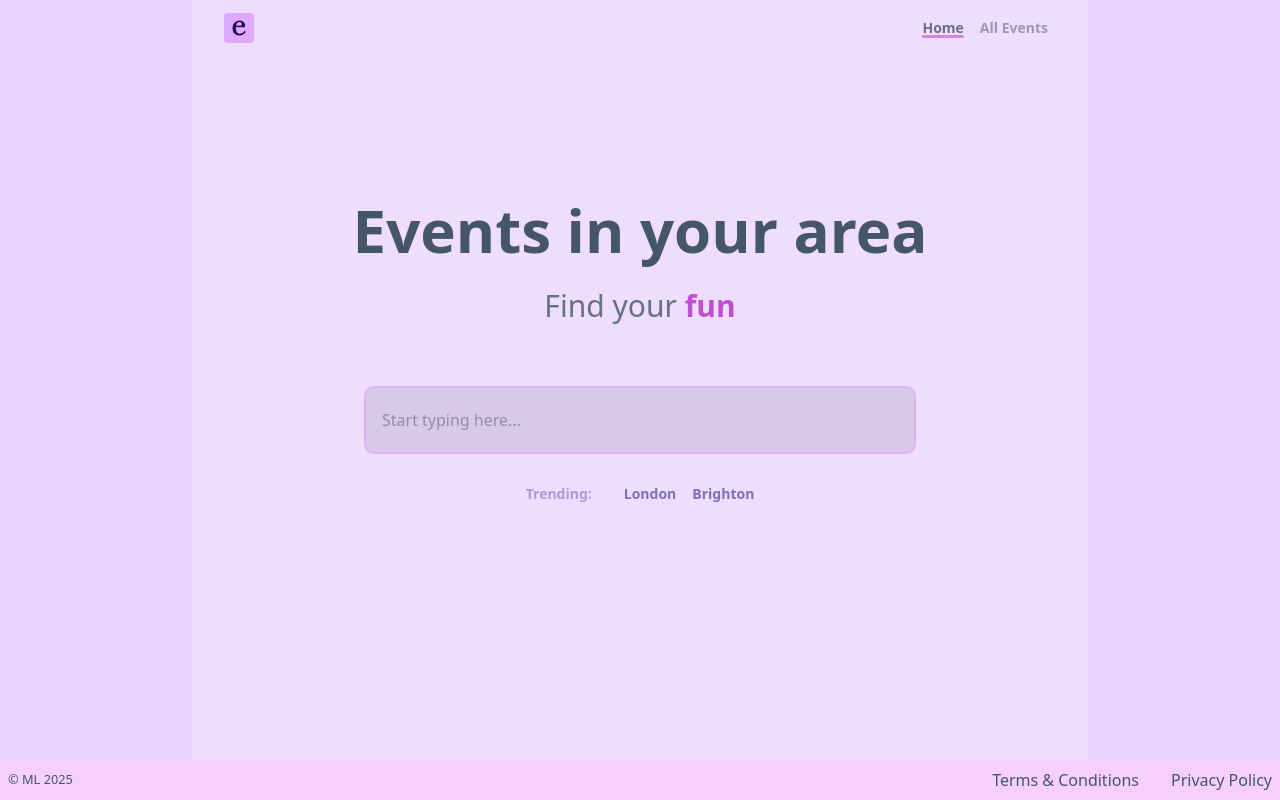
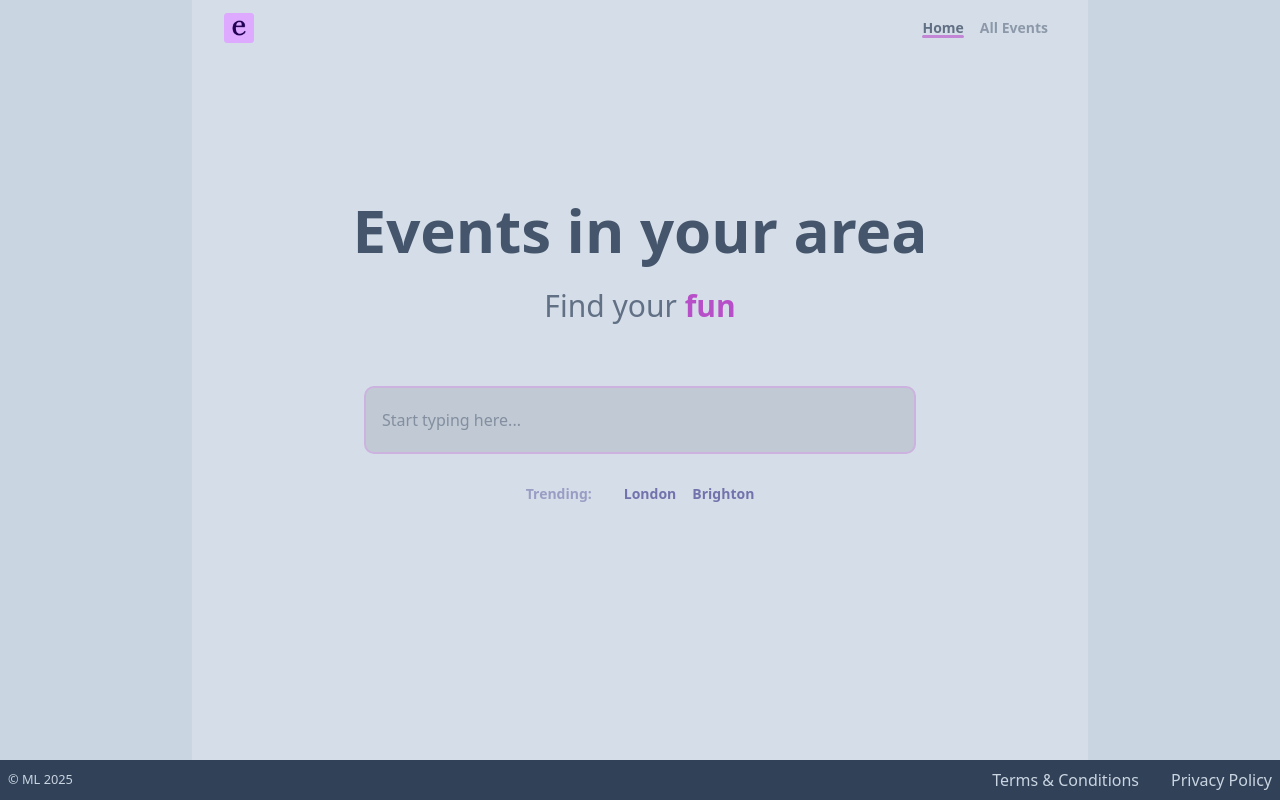
Before and after one commit to Polynomial-B/event-planner, a Next.js app: page / in a window 1280 px wide. Built offline with nearby package versions, Linux system fonts and the light colour scheme.

Commit message:
color updated

```diff
--- a/src/app/globals.css
+++ b/src/app/globals.css
@@ -14,7 +14,7 @@
 }
 * {
 	scrollbar-width: thin;
-	scrollbar-color: rgba(211, 135, 218, 0.549) rgba(255, 255, 255, 0.1);
+	scrollbar-color: rgba(173, 42, 225, 0.586) rgba(255, 255, 255, 0);
 }
 
 .hover-effects {
--- a/src/app/layout.tsx
+++ b/src/app/layout.tsx
@@ -28,7 +28,7 @@ export default function RootLayout({
 	return (
 		<html lang="en">
 			<body
-				className={`${geistSans.variable} ${geistMono.variable} antialiased bg-purple-200 text-slate-600 overflow-y-scroll`}
+				className={`${geistSans.variable} ${geistMono.variable} antialiased bg-slate-300 text-slate-600 overflow-y-scroll `}
 			>
 				<Container>
 					<Header />
--- a/src/components/Footer.tsx
+++ b/src/components/Footer.tsx
@@ -4,7 +4,7 @@ import React from "react";
 
 export default function Footer() {
 	return (
-		<footer className="flex flex-row items-center justify-between w-full p-2 fixed left-0 bottom-0 bg-auto z-2 bg-fuchsia-200">
+		<footer className="flex flex-row items-center justify-between w-full p-2 fixed left-0 bottom-0 bg-auto z-2 bg-slate-700 text-slate-300">
 			<small>© ML {new Date().getFullYear()}</small>
 			<ul className="flex gap-x-3 sm:gap-x-8">
 				{footerRoutes.map((route) => (
```
